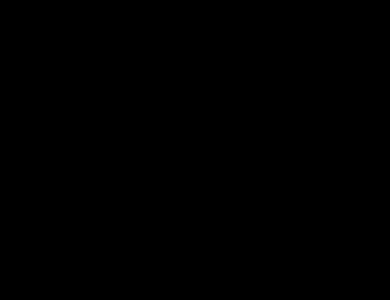
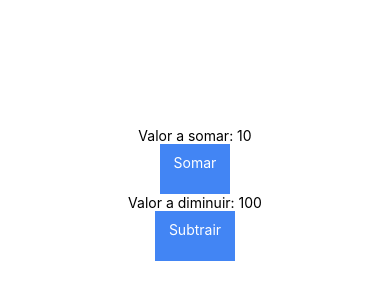
Before and after one commit to femelo22/Mobile-Timer, a React Native app: screen / in a window 390 px wide. Shown: the part 228-528 px from the top of the page. Built offline with nearby package versions, Linux system fonts and the light colour scheme.

Commit message:
Adicionando primeiro Hooks no projeto

```diff
--- a/App.js
+++ b/App.js
@@ -1,15 +1,14 @@
 import { StatusBar } from 'expo-status-bar';
 import React from 'react';
 import { StyleSheet, Text, View } from 'react-native';
-import Focus from './features/focus/Focus'
-import Hello from './features/hello/Hello'
+import Focus from './features/focus/Focus';
+import Hooks from './features/hooks/Hooks';
 
 
 export default function App() {
   return (
    <View style={styles.container}>
-     <Hello />
-     {/* <Focus /> */}
+     <Hooks />
    </View>
   );
 }
@@ -17,7 +16,7 @@
 const styles = StyleSheet.create({
   container: {
     flex: 1,
-    backgroundColor: 'black',
+    backgroundColor: 'white',
     alignItems: 'center',
     justifyContent: 'center',
   },
--- a/components/custom-button/custom-button.component.jsx
+++ b/components/custom-button/custom-button.component.jsx
@@ -2,13 +2,24 @@
 import { TouchableOpacity, Text, StyleSheet } from 'react-native';
 
 const styles = StyleSheet.create({
+    text: {
+        fontSize: '10px',
+        fontFamily: 'Open Sans',
+        fontWeight: 'bolder',
+    },
     button: {
-        backgroundColor: 'black',
-        padding: 10,
+        alignItems: 'center',
+        width: 'auto',
+        height: '50px',
+        padding: '10px',
+        backgroundColor: '#4285f4',
       }
 })
 
+
+
 const CustomButton = ({ title, ...otherProps }) => {
+
     return (
         <TouchableOpacity
             style={styles.button}
--- a/components/rounded-button/rounded-button.component.jsx
+++ b/components/rounded-button/rounded-button.component.jsx
@@ -1,30 +1,36 @@
 import React from 'react';
 import { StyleSheet, Text, TouchableOpacity} from "react-native";
 
-const styles = StyleSheet.create({
+const RoundedButton = ({
+    style = {},
+    textStyle = {},
+    size = 125,
+    ...otherProps
+}) => {
+
+    return(
+        <TouchableOpacity style={[styles(size). radius, style]}>
+            <Text style={[styles(size).textStyle, textStyle]}>
+                { otherProps.title}
+            </Text>
+        </TouchableOpacity>
+    )
+}
+
+const styles = (size)  => StyleSheet.create({
     radius:{
-        borderRadius: 50,
-        width: 50,
-        height:50,
+        borderRadius: size/2,
+        width: size,
+        height: size,
         alignItems: 'center',
         justifyContent: 'center',
         borderColor: 'white',
-        backgroundColor: '#7289DA',
         borderWidth: 2,
     },
     textStyle: {
         color: 'white',
-        fontSize: 24
+        fontSize: size / 3,
     }
 })
 
-const RoundedButton = ({ title }) => {
-
-    return(
-        <TouchableOpacity style={styles.radius}>
-            <Text style={styles.textStyle}> {title} </Text>
-        </TouchableOpacity>
-    )
-}
-
 export default RoundedButton;
--- a/features/focus/Focus.js
+++ b/features/focus/Focus.js
@@ -7,16 +7,50 @@
 import { TextInput } from 'react-native-paper';
 
 import CustomButton from "../../components/custom-button/custom-button.component";
+import RoundedButton from "../../components/rounded-button/rounded-button.component";
+
+const styles = StyleSheet.create({
+  container: {
+    flex: 1,
+  },
+  titleContainer: {
+    flex: 0.5,
+    padding: 16,
+    justifyContent: 'center'
+  },
+  title: {
+    color: 'black',
+    fontWeight: 700,
+    fontSize: 24
+  },
+  inputContainer: {
+    paddingTop: 20,
+    flexDirection: 'row'
+  }
+});
+
+
+
 
 const Focus = () => {
+
     return(
         <View style={styles.container}>
-        <TextInput />
-        <CustomButton
-          title='Clica Aqui'
-          onPress={handlePress}
-        />
-      </View>
+          <View style={styles.titleContainer}>
+            <Text style={styles.title}>Não posso procastinar em: </Text>
+              <View style={styles.inputContainer}>
+                <TextInput style={{flex: 1, marginRight: 10}} />
+                <RoundedButton
+                title="+"
+                size={50}
+                style={{backgroundColor: '#bfc4dc'}}
+                textStyle={{color: 'black'}}
+                />
+                <RoundedButton title="Oi" size={80} />
+                <RoundedButton title="2" style={{backgroundColor: 'black'}} />
+              </View>
+          </View>
+        </View>
     )
 
 }
--- a/features/hello/Hello.js
+++ /dev/null
@@ -1,11 +0,0 @@
-import React from 'react';
-import { View, Text } from 'react-native'
-
-const Hello = () => {
-    return (
-        <View>
-            <Text>Hello</Text>
-        </View>
-    )
-}
-export default Hello;
--- /dev/null
+++ b/features/hooks/Hooks.js
@@ -0,0 +1,44 @@
+import React, { useState, useEffect } from 'react';
+import {
+    View,
+    Text,
+    StyleSheet,
+} from 'react-native';
+import CustomButton from '../../components/custom-button/custom-button.component';
+
+const styles = StyleSheet.create({
+    container: {
+        alignItems: 'center',
+        justifyContent: 'center',
+        flex: 1,
+    }
+});
+
+const Hooks = () => {
+
+    let [contador, setContador] = useState(10);
+    let [outroContador, setOutroContador] = useState(100);
+
+    useEffect(() => {
+        console.log('useEffect');
+    }, []);
+
+    const handleCount = () => {
+        setContador(contador++)
+    }
+
+    const handleOutro = () =>{
+        setOutroContador(outroContador--)
+    }
+
+    return(
+        <View style={styles.container}>
+            <Text>Valor a somar: {contador}</Text>
+            <CustomButton title='Somar' onPress={handleCount} />
+            <Text>Valor a diminuir: {outroContador}</Text>
+            <CustomButton title='Subtrair' onPress={handleOutro} />
+        </View>
+    )
+}
+
+export default Hooks;
```
